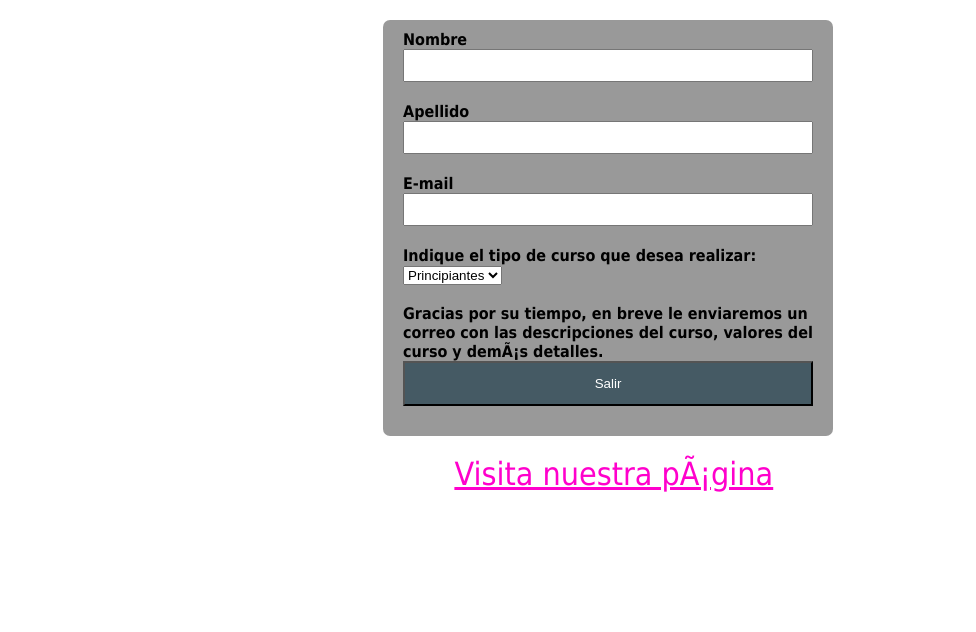
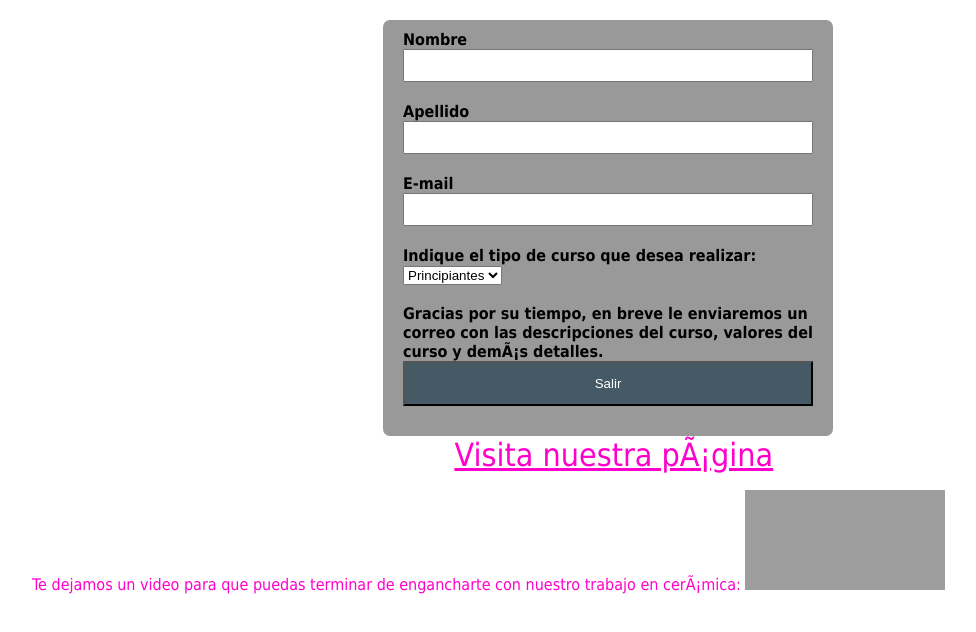
Before and after one commit to Makkita/rev-digital-proyecto-final, a plain HTML site: page forminscrip.html in a window 1280 px wide. Shown: the whole page, without its empty margins (32-1008 px from the left). Drawn offline with Linux system fonts and the light colour scheme; grey boxes are pictures that could not be loaded.

Commit message:
subida del video

```diff
--- a/css/forminscrip.css
+++ b/css/forminscrip.css
@@ -48,3 +48,8 @@ a{
         width: 100%;
     }
 }
+
+p{
+    margin-left: 5%;
+    color: #FF00CC;
+}
--- a/forminscrip.html
+++ b/forminscrip.html
@@ -29,8 +29,9 @@
 
 
         </form>
-        <br>
+
         <a href="index.html" target="blank" >Visita nuestra página</a>
+        <p>Te dejamos un video para que puedas terminar de engancharte con nuestro trabajo en cerámica: <iframe width="200" height="100" src="https://www.youtube.com/embed/faAG8ZLdaPU" title="Cerámica en casa para principiantes - Curso online de Paula Casella" frameborder="0" allow="accelerometer; autoplay; clipboard-write; encrypted-media; gyroscope; picture-in-picture" allowfullscreen></iframe></p>
 
 
 
```
Also changed, not shown: sobrenosotros.html (+1 -0 lines).
